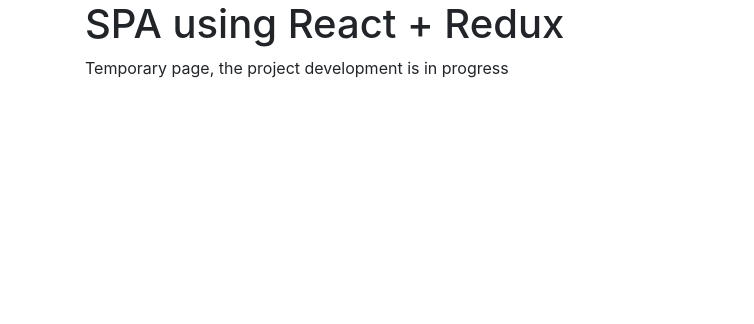
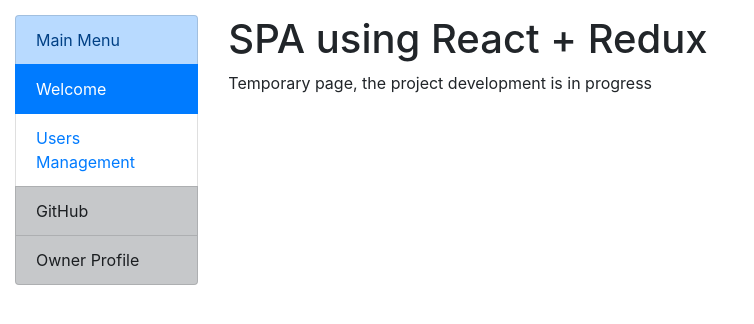
Before and after one commit to rpichioli/react-concepts-and-features, a React (Create React App) app in the folder src/: page / in a window 1280 px wide. Shown: the top 324 px of the page, without its empty margins (0-754 px from the left). Built offline with nearby package versions, Linux system fonts and the light colour scheme.

Commit message:
Side menu activating based on route and title change in index.html

```diff
--- a/src/public/index.html
+++ b/src/public/index.html
@@ -19,7 +19,7 @@
       work correctly both with client-side routing and a non-root public URL.
       Learn how to configure a non-root public URL by running `npm run build`.
     -->
-    <title>React App</title>
+    <title>SPA with React-Redux</title>
   </head>
   <body>
     <noscript>
--- a/src/src/containers/App/App.js
+++ b/src/src/containers/App/App.js
@@ -1,12 +1,24 @@
 import React, { Component } from 'react';
+import { NavLink } from 'react-router-dom';
 import './App.css';
 
 class App extends Component {
 	render() {
 		return (
-			<div className='container-fluid'>
-				<div className='container'>
-					{this.props.children}
+			<div className='container-fluid' style={{ marginTop: '15px' }}>
+				<div className='row'>
+					<div className='col-sm-2'>
+						<ul className="list-group">
+							<li className="list-group-item list-group-item-primary">Main Menu</li>
+							<NavLink exact to="/" className="list-group-item">Welcome</NavLink>
+							<NavLink  to="/users" className="list-group-item">Users Management</NavLink>
+							<a href="https://github.com/rpichioli/spa-with-react-redux" target="_blank" className="list-group-item list-group-item-dark">GitHub</a>
+							<a href="https://github.com/rpichioli" target="_blank" className="list-group-item list-group-item-dark">Owner Profile</a>
+						</ul>
+					</div>
+					<div className='col-sm-10'>
+						{this.props.children}
+					</div>
 				</div>
 			</div>
 		);
```
Also changed, not shown: src/src/actions/users.js (line endings or trailing spaces).
